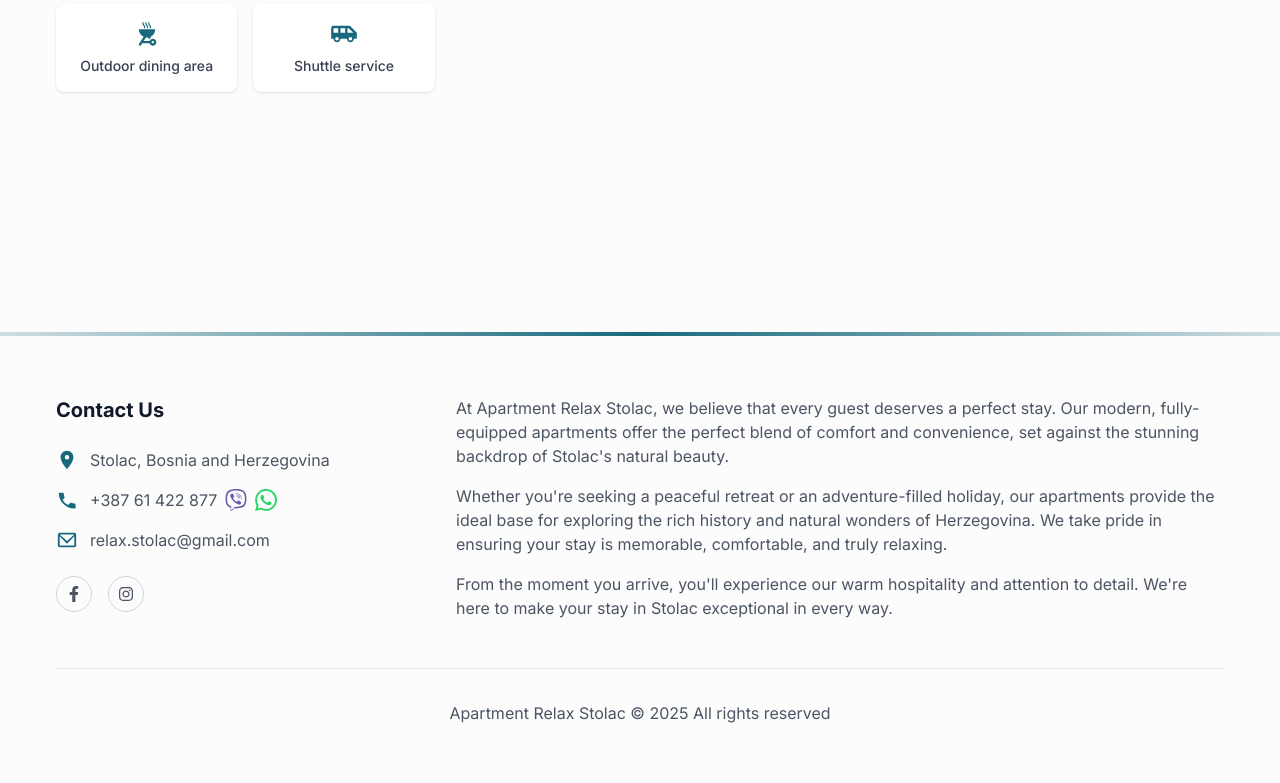
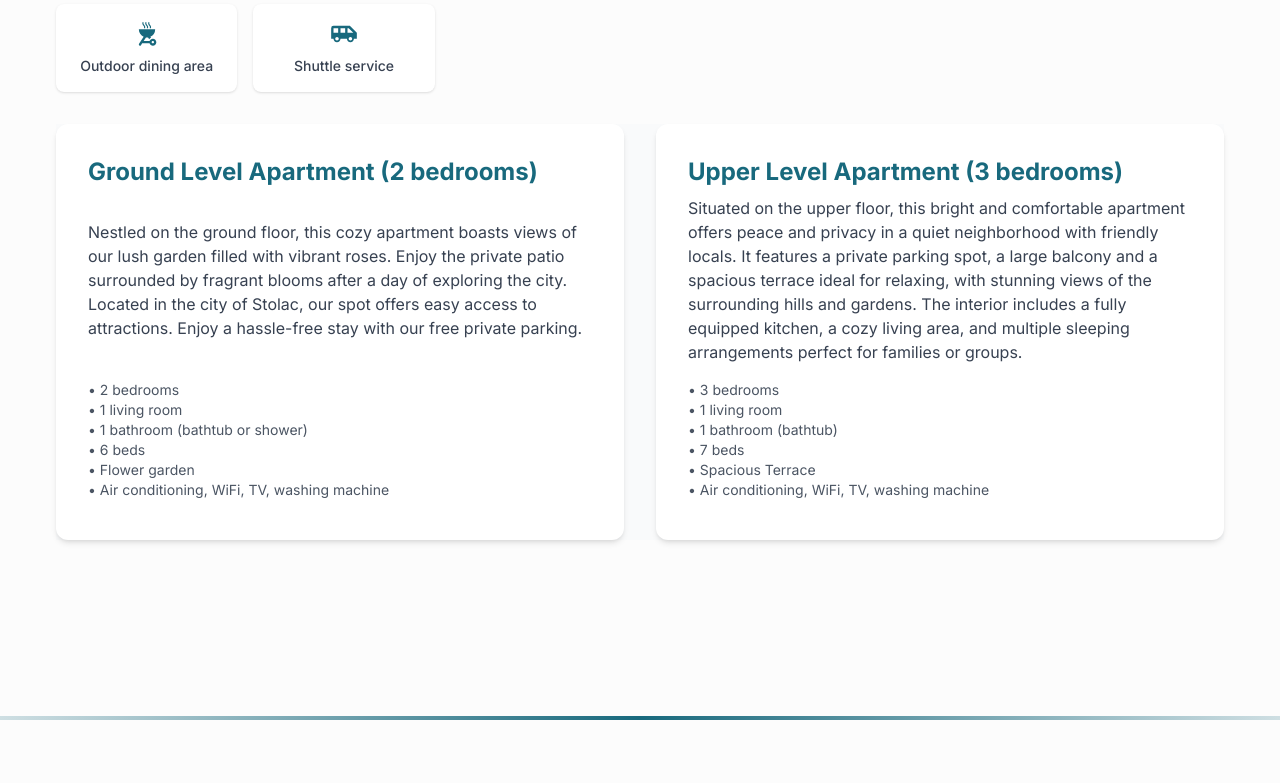
Before and after one commit to AmarHumackic/relax-web, a Next.js app: page /en/amenities in a window 1280 px wide. Shown: the part 656-1439 px from the top of the page. Before the commit the page ends 1413 px from the top, so only its background shows below. Built offline with nearby package versions, Linux system fonts and the light colour scheme.

Commit message:
Add ApartmentsInfoClient to Amenities page

```diff
--- a/src/components/Amenities.tsx
+++ b/src/components/Amenities.tsx
@@ -1,21 +1,27 @@
 "use client";
 
-import { useState } from "react";
+import { JSX, useState } from "react";
 import AmenityIcon from "./AmenityIcon";
 import { useTranslations } from "next-intl";
+import { CategoryTabKey } from "@/types/categories";
+import ApartmentsInfoClient from "./ApartmentsInfoClient";
 
 export default function Amenities() {
   const tAmenities = useTranslations("amenities");
   const tCommon = useTranslations("common");
-  const [activeTab, setActiveTab] = useState("all");
+  const [activeTab, setActiveTab] = useState<CategoryTabKey>("all");
 
-  const categories = [
+  const categories: { key: CategoryTabKey; name: string }[] = [
     { key: "all", name: tCommon("tabs.all") },
     { key: "groundLevel", name: tCommon("tabs.groundLevel") },
     { key: "upperLevel", name: tCommon("tabs.upperLevel") },
   ];
 
-  const apartmentAmenities = [
+  const apartmentAmenities: {
+    icon: JSX.Element;
+    amenity: string;
+    apartment: CategoryTabKey;
+  }[] = [
     {
       icon: <AmenityIcon icon="parking" />,
       amenity: tCommon("amenitiesIcons.parking"),
@@ -136,7 +142,7 @@ export default function Amenities() {
       </h1>
 
       {/* Apartment Amenities */}
-      <div className="mb-16">
+      <div className="mb-8">
         {/* Tabs */}
         <div className="mb-8 flex justify-center space-x-4">
           {categories.map(({ key, name }) => (
@@ -169,6 +175,9 @@ export default function Amenities() {
           ))}
         </div>
       </div>
+
+      {/* Amenities Section */}
+      <ApartmentsInfoClient activeTab={activeTab} />
     </section>
   );
 }
--- /dev/null
+++ b/src/components/ApartmentsInfoClient.tsx
@@ -0,0 +1,52 @@
+"use client";
+
+import { useTranslations } from "next-intl";
+import AmenityIcon from "./AmenityIcon";
+import { CategoryTabKey } from "@/types/categories";
+
+export default function ApartmentsInfoClient({
+  activeTab = "all",
+}: {
+  activeTab: CategoryTabKey;
+}) {
+  const tGroundLevel = useTranslations("home.apartments.groundLevel");
+  const tUpperLevel = useTranslations("home.apartments.upperLevel");
+
+  return (
+    <section className="bg-gray-50">
+      <div
+        className={`container mx-auto ${activeTab === "all" ? "grid grid-cols-1" : "flex"} gap-8 px-4 md:grid-cols-2 md:px-0`}
+      >
+        {/* Ground Level Apartment */}
+        {["all", "groundLevel"].includes(activeTab) ? (
+          <div className="flex flex-col justify-between rounded-xl bg-white p-8 shadow-md">
+            <h2 className="text-primary mb-2 text-2xl font-bold">
+              {tGroundLevel("title")}
+            </h2>
+            <p className="mb-4 text-gray-700">{tGroundLevel("description")}</p>
+            <ul className="mb-2 text-sm text-gray-600">
+              {Object.values(tGroundLevel.raw("rooms")).map((r: string) => (
+                <li key={r}>• {r}</li>
+              ))}
+            </ul>
+          </div>
+        ) : null}
+
+        {/* Upper Level Apartment */}
+        {["all", "upperLevel"].includes(activeTab) ? (
+          <div className="flex flex-col justify-between rounded-xl bg-white p-8 shadow-md">
+            <h2 className="text-primary mb-2 text-2xl font-bold">
+              {tUpperLevel("title")}
+            </h2>
+            <p className="mb-4 text-gray-700">{tUpperLevel("description")}</p>
+            <ul className="mb-2 text-sm text-gray-600">
+              {Object.values(tUpperLevel.raw("rooms")).map((r: string) => (
+                <li key={r}>• {r}</li>
+              ))}
+            </ul>
+          </div>
+        ) : null}
+      </div>
+    </section>
+  );
+}
--- a/src/components/PhotoGallery.tsx
+++ b/src/components/PhotoGallery.tsx
@@ -4,15 +4,16 @@ import Image from "next/image";
 import Lightbox from "yet-another-react-lightbox";
 import "yet-another-react-lightbox/styles.css";
 import { useTranslations } from "next-intl";
+import { CategoryTabKey } from "@/types/categories";
 
 const PhotoGallery = () => {
   const tGallery = useTranslations("gallery");
   const tCommon = useTranslations("common");
-  const [activeTab, setActiveTab] = useState("all");
+  const [activeTab, setActiveTab] = useState<CategoryTabKey>("all");
   const [open, setOpen] = useState(false);
   const [index, setIndex] = useState(0);
 
-  const categories = [
+  const categories: { key: CategoryTabKey; name: string }[] = [
     { key: "all", name: tCommon("tabs.all") },
     { key: "groundLevel", name: tCommon("tabs.groundLevel") },
     { key: "upperLevel", name: tCommon("tabs.upperLevel") },
--- /dev/null
+++ b/src/types/categories.ts
@@ -0,0 +1 @@
+export type CategoryTabKey = "all" | "groundLevel" | "upperLevel";
```
